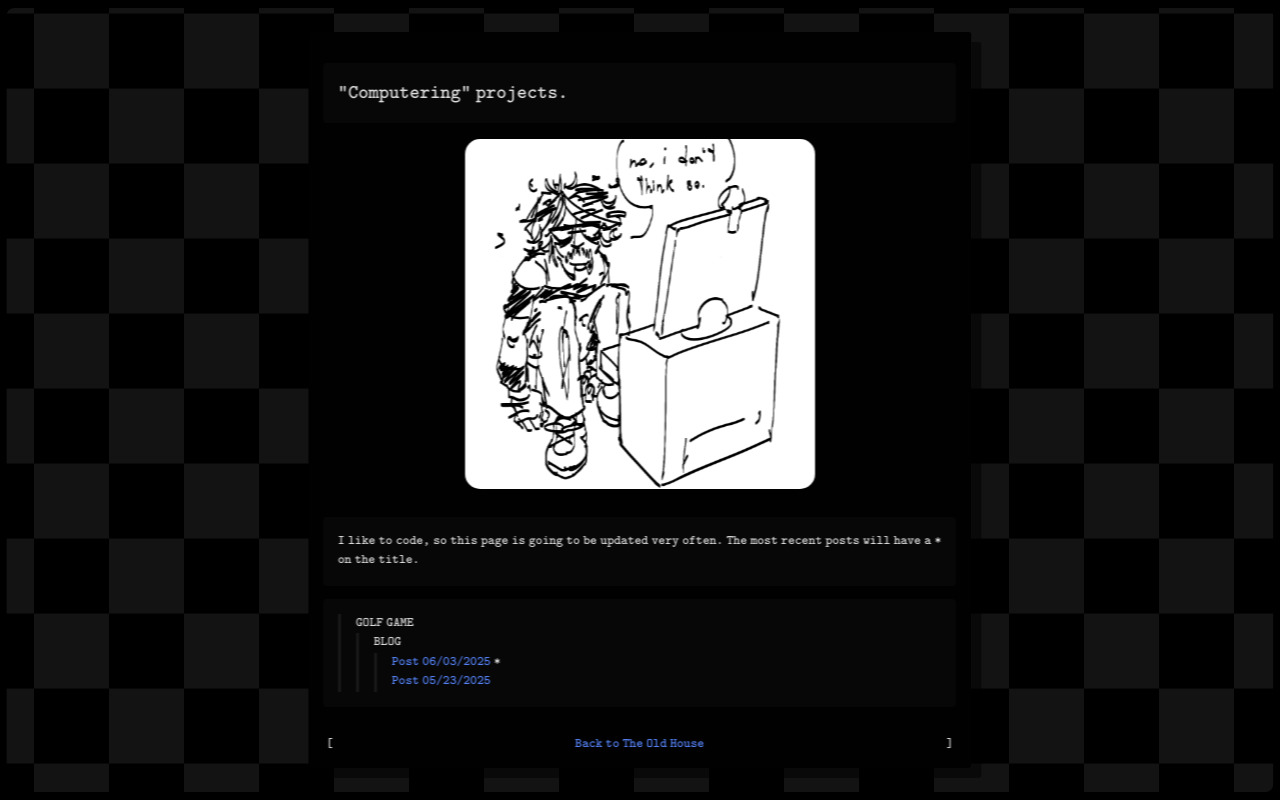
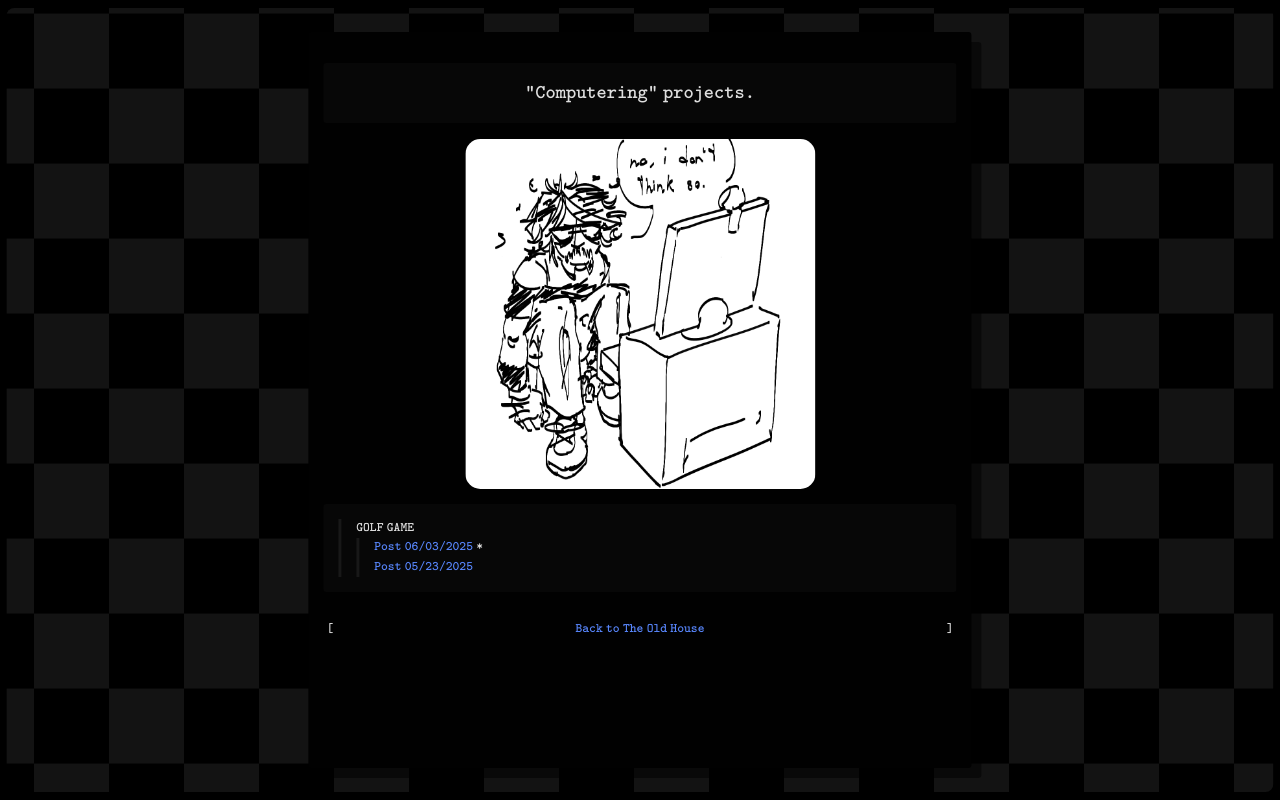
Before and after one commit to nobody-but-me/gooffee, a React (Vite) app: page /computer in a window 1280 px wide. Built offline with nearby package versions, Linux system fonts and the light colour scheme.

Commit message:
Adding images to diary entries 2 and 4 and style changes.

```diff
--- a/src/components/rooms/Buttons.jsx
+++ b/src/components/rooms/Buttons.jsx
@@ -43,7 +43,7 @@ function RoomContent({_title, _text}) {
 
     return (
 	<div className="room_content">
-	    <h2 className="text_justify card">
+	    <h2 className="text_center card">
 		My dear Neighbors.
 	    </h2>
 	    <div className="room_content_image">
@@ -125,14 +125,8 @@ function RoomContent({_title, _text}) {
 		<p>
 		    -- // --
 		</p>
-		<Link target="_blank" to={"https://en.wikipedia.org/wiki/Linux"}>
-		    <img src={_linux}     className="website-button" />
-		</Link>
 		<Link target="_blank" to={"http://www.slackware.com/info/"}>
 		    <img src={_slackware} className="website-button" />
-		</Link>
-		<Link target="_blank" to={_keyboard}>
-		    <img src={_keyboard}  className="website-button" />
 		</Link>
 	    </div>
 	    <BackHouse />
--- a/src/components/rooms/Computer.jsx
+++ b/src/components/rooms/Computer.jsx
@@ -10,7 +10,7 @@ import "../../styles/tree.css"
 import "../../styles/app.css"
 
 
-const _DEFAULT_IMAGE_SIZE = 400
+const _DEFAULT_IMAGE_SIZE = 350
 
 function ListLink({_text, _path, _point}) {
     return <li><a target="blank" href={_path}>{_text}</a>{_point}</li>;
@@ -24,27 +24,19 @@ function RoomContent({_title, _text}) {
     const _navigate = useNavigate();
     return (
 	<div className="room_content">
-	    <h2 className="text_justify card">
+	    <h2 className="text_center card">
 		"Computering" projects.
 	    </h2>
 	    <div className="room_content_image">
 		<RoomImage _room_image={_default_room_image} />
 	    </div>
-	    <p className="text_justify card">
-		I like to code, so this page is going to be updated very often. The most recent posts will have a * on the title.
-	    </p>
 	    <div className="text_justify card">
 		<ul>
 		    <li>
 			GOLF GAME
 			<ul>
-			    <li>
-				BLOG
-				<ul>
-				    <li><Link to='/Golf03-06-2025'>Post 06/03/2025</Link> *</li>
-				    <li><Link to='/Golf23-05-2025'>Post 05/23/2025</Link></li>
-				</ul>
-			    </li>
+			    <li><Link to='/Golf03-06-2025'>Post 06/03/2025</Link> *</li>
+			    <li><Link to='/Golf23-05-2025'>Post 05/23/2025</Link></li>
 			</ul>
 		    </li>
 		</ul>
--- a/src/components/rooms/Diary.jsx
+++ b/src/components/rooms/Diary.jsx
@@ -27,11 +27,11 @@ function RoomImage({room_image}) {
 }
 
 function simple_sanitizer(html) {
-    // TODO: It's not very necessary for now, but, in the future, it would be interesting to build a more precise and robust sanitizer.
+    // TODO: It's not very necessary for now, but, in the future, it would be interesting to build a more robust sanitizer.
     const tmp = document.createElement('div');
     tmp.innerHTML = html;
 
-    const allowed_tags = ['h1', 'h2', 'h3', 'a', 'p', 'span', 'ul', 'li'];
+    const allowed_tags = ['h1', 'h2', 'h3', 'a', 'p', 'span', 'ul', 'li', 'img'];
 
     function clean_nodes(node) {
 	if (node.nodeType === Node.ELEMENT_NODE) {
@@ -48,13 +48,14 @@ function simple_sanitizer(html) {
 }
 
 function RoomContent({ title,  text}) {
-    // TODO: find a better way of doing that.
     const converter = new showdown.Converter({strikethrough: true, emoji: true, tasklist: true});
     let document;
 
+    // TODO: find a better way of doing the follow.
     let entry1 = converter.makeHtml(Entry1);
     document = simple_sanitizer(entry1);
     let entry2 = converter.makeHtml(Entry2);
+    // alert(entry2);
     document = simple_sanitizer(entry2);
     let entry3 = converter.makeHtml(Entry3);
     document = simple_sanitizer(entry3);
--- a/src/components/rooms/House.jsx
+++ b/src/components/rooms/House.jsx
@@ -61,7 +61,7 @@ export default function House() {
     const on_room_mouse_leave = (directory) => {
 	if (directory === "/buttons") {
 	    const _buttons_room = document.getElementById("/buttons");
-	    buttons_room.src = button_room1;
+	    _buttons_room.src = button_room1;
 	}
     };
 
--- a/src/components/rooms/Log.jsx
+++ b/src/components/rooms/Log.jsx
@@ -25,7 +25,7 @@ function RoomImage({_room_image}) {
 function RoomContent({_title, _text}) {
     return (
 	<div className="room_content">
-	    <h2 className="text_justify card">
+	    <h2 className="text_center card">
 		Miscellaneous Logs About Everything, really.
 	    </h2>
 	    <div className="room_content_image">
@@ -56,15 +56,15 @@ function RoomContent({_title, _text}) {
 	</p>
 	<div className="text_justify card">
 	    <ul>
+		<li><color className='log'>[ ]</color>: Add content to <ListLink _text={"Math Room"} _path={"/work_in_progress"} />;</li>
+		<li><color className='log'>[ ]</color>: Update <ListLink _text={"Computer Room"} _path={"/computer"} />;</li>
+		<li><color className='log'>[ ]</color>: Update your resume;</li>
+		<li><color className='log'>[ ]</color>: Implement the Markdown idea;</li>
+		<li><color className='log'>[ ]</color>: Finish to read the books I am current reading (so many);</li>
+		<li><color className='most-recent-log'>[x]</color>: Have a haircut;</li>
+		<li><color className='log'>[-]</color>: Write a post about the city builder game I am developing;</li>
+		<li><color className='most-recent-log'>[x]</color>: Add Log page in your website;</li>
 		<li><color className='most-recent-log'>[x]</color>: Read about 'new journalism' for the university work; Separate the main and most important points of it;</li>
-		<li><color className='most-recent-log'>[x]</color>: Add Log page in your website;</li>
-		<li><color className='log'>[-]</color>: Write a post about the city builder game I am developing;</li>
-		<li><color className='most-recent-log'>[x]</color>: Have a haircut;</li>
-		<li><color className='log'>[ ]</color>: Finish to read the books I am current reading (so many);</li>
-		<li><color className='log'>[ ]</color>: Implement the Markdown idea;</li>
-		<li><color className='log'>[ ]</color>: Update your resume;</li>
-		<li><color className='log'>[ ]</color>: Update <ListLink _text={"Computer Room"} _path={"/computer"} />;</li>
-		<li><color className='log'>[ ]</color>: Add content to <ListLink _text={"Math Room"} _path={"/work_in_progress"} />;</li>
 	    </ul>
 	</div>
 	<p className="text_justify card">
--- a/src/components/rooms/entries-diary/2.md
+++ b/src/components/rooms/entries-diary/2.md
@@ -47,3 +47,6 @@ moment I realized I just started, somehow and somewhen, to be a [pretender](http
 
 The fact is that I wished to update more this Website with cool and interesting projects, but it takes a long time to do
 and I can't do anything when I'm too focused on "important life stuff".
+
+![Innocence](https://asgooffeeasme.neocities.org/assets/innocence-DMmYvC_u.jpg =325x250)
+![Boyhood](https://asgooffeeasme.neocities.org/assets/innocence2-Cyo_j0-a.jpg =325x250)
--- a/src/components/rooms/entries-diary/4.md
+++ b/src/components/rooms/entries-diary/4.md
@@ -43,3 +43,5 @@ really remember what it was, so you just feel the missing somewhere there inside
 
 Journalism is interesting, but science is great. But which field inside science should I choose? Physics,
 mathematics or computer science? I thought I'd have solved this problem a year ago.
+
+![Image](https://asgooffeeasme.neocities.org/assets/image-b7TVJQT8.jpg =325x250)
```
